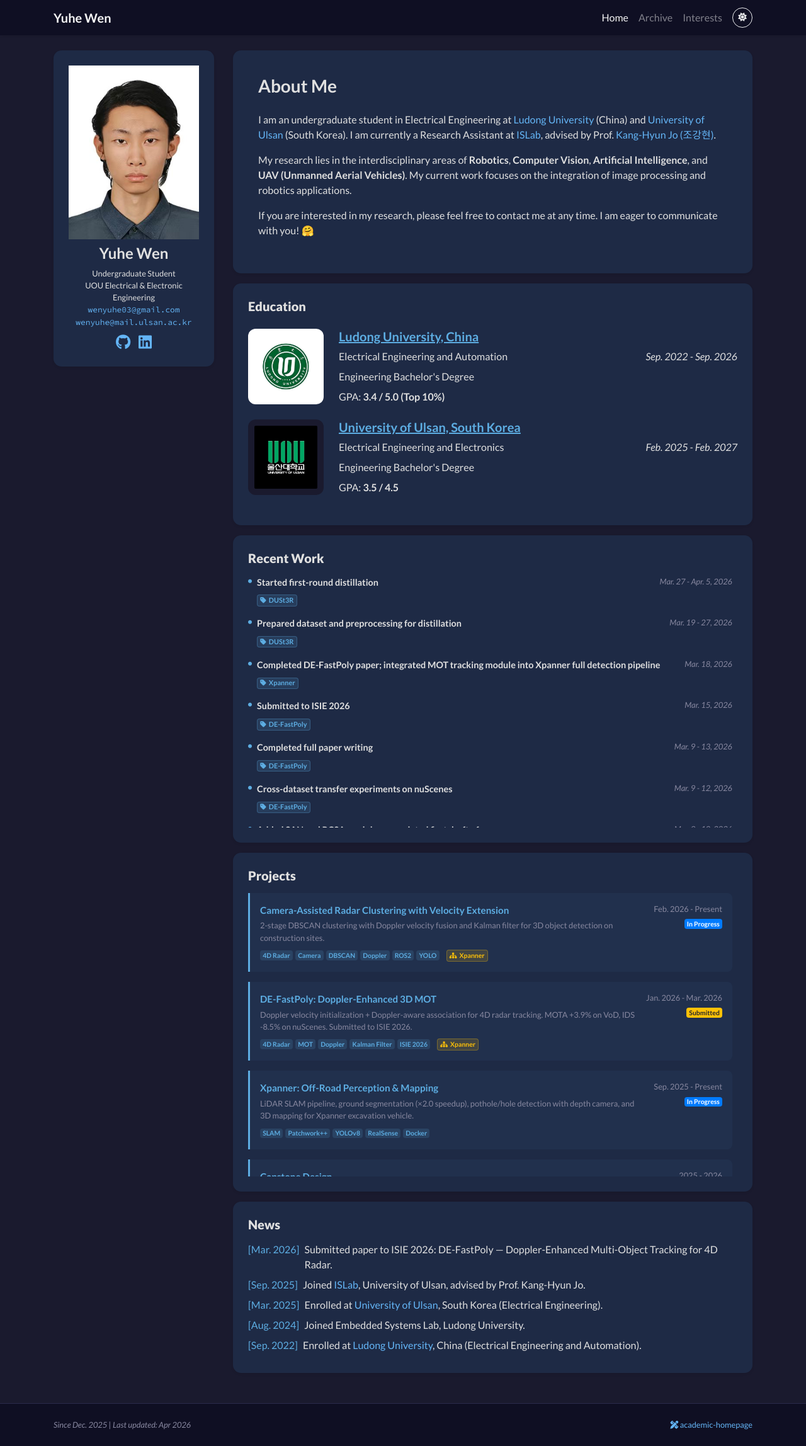
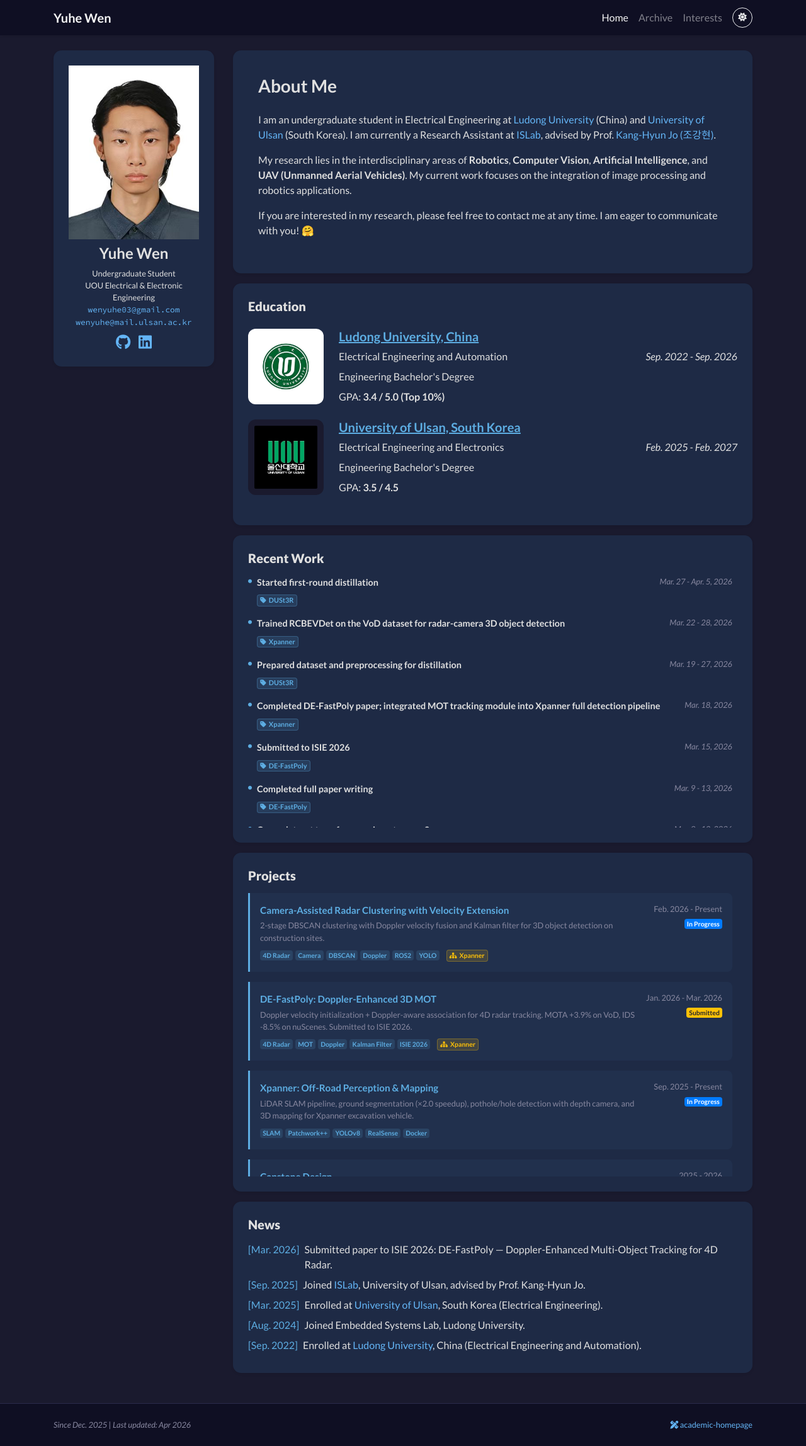
Before and after one commit to solomon0256/solomon0256.github.io, a Jekyll site: the page built from index.html, in a window 1280 px wide. Shown: the whole page at 63% size. Built offline with Jekyll 4.4.1, drawn with Linux system fonts in a browser that asks for light colours; nearby versions of some CDN libraries; a style sheet for code colours, icons or effects is not loaded.

Commit message:
Add Xpanner RCBEVDet recent work entry

```diff
--- a/_data/profile.yml
+++ b/_data/profile.yml
@@ -69,6 +69,12 @@ recent_work:
     date: "Mar. 19 - 27, 2026"
     sort_date: 2026-03-19
     project: "DUSt3R"
+
+  - title: "Trained RCBEVDet on the VoD dataset for radar-camera 3D object detection"
+    description: ""
+    date: "Mar. 22 - 28, 2026"
+    sort_date: 2026-03-22
+    project: "Xpanner"
 
   - title: "Recent Work Started"
     description: ""
```
